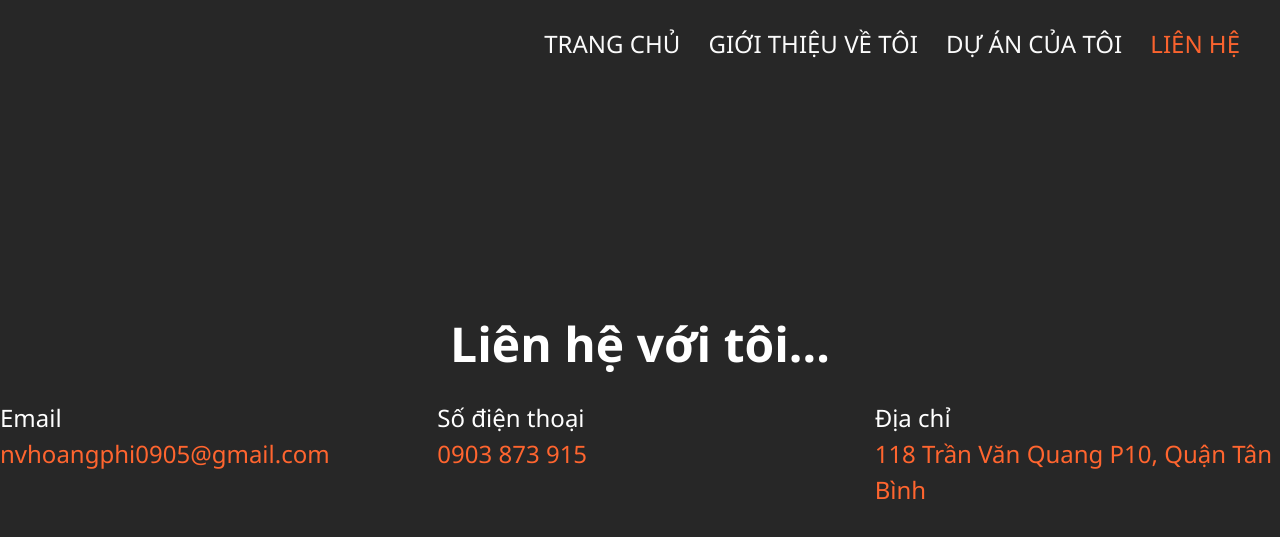
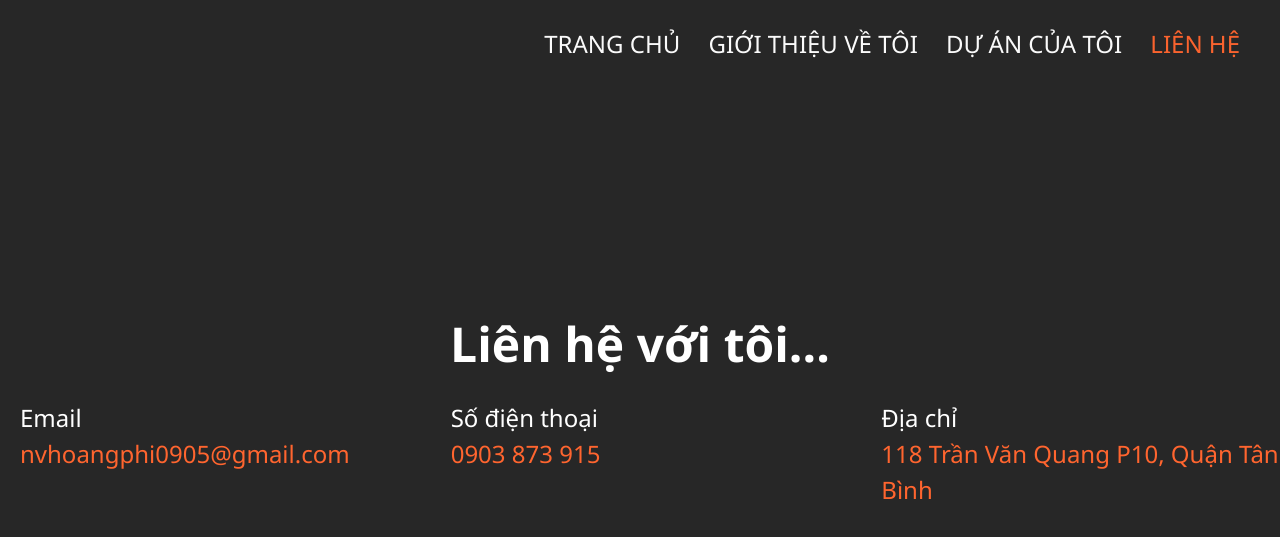
Before and after one commit to hoangphiio/Profile, a plain HTML site: page dist1/contact.html in a window 1280 px wide. Shown: the top 537 px of the page. Drawn offline with Linux system fonts and the light colour scheme.

Commit message:
upload code

```diff
--- a/dist1/css/main.css
+++ b/dist1/css/main.css
@@ -464,6 +464,7 @@
   grid-gap: 2rem;
   font-size: 1.5rem;
   line-height: 1.5;
+  margin-left: 20px;
 }
 
 .contact .social-icon {
```
Also changed, not shown: dist1/index.html (+1 -1 lines).
